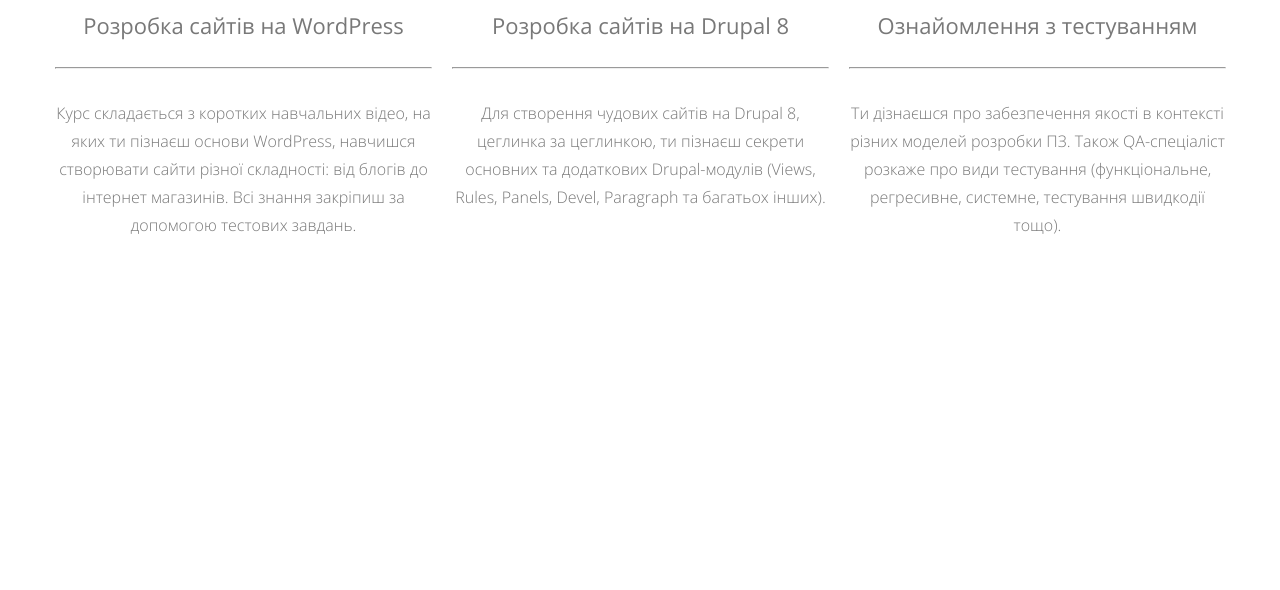
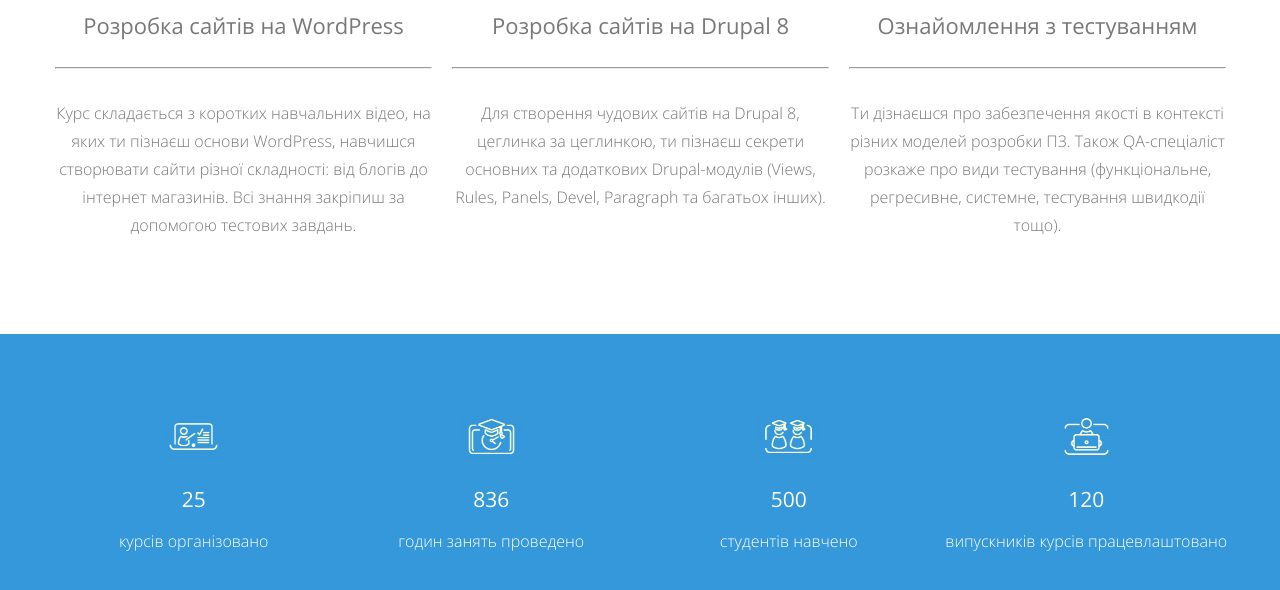
Before and after one commit to hashirama-d/hashirama_4maket, a website: page index.html in a window 1280 px wide. Shown: the part 1018-1608 px from the top of the page. Before the commit the page ends 1352 px from the top, so only its background shows below. Drawn offline with nearby package versions, Linux system fonts and the light colour scheme.

Commit message:
add statistics section with adaptive

```diff
--- a/index.html
+++ b/index.html
@@ -25,7 +25,7 @@
                 <nav class="menu">
                     <ul class="menu__list">
                         <li class="menu__item"><a href="#enroll" class="menu__item-link">Головна</a></li>
-                        <li class="menu__item"><a href="#" class="menu__item-link">Програма курсу</a></li>
+                        <li class="menu__item"><a href="#site-building" class="menu__item-link">Програма курсу</a></li>
                         <li class="menu__item"><a href="#" class="menu__item-link">Відгуки про курс</a></li>
                         <li class="menu__item"><a href="#" class="menu__item-link">Відео</a></li>
                         <li class="menu__item"><a href="#" class="menu__item-link">Ментори</a></li>
@@ -135,6 +135,38 @@
             </div>
         </div>
     </section>
+    <section class="statistics" id="statistics">
+        <div class="container">
+            <div class="statistics__inner">
+                <div class="statistics__items">
+                    <div class="statistics__item">
+                        <img src="images/icons/statistic-icon-1.png" alt="Іконка статистики"
+                             class="statistics__item-icon">
+                        <span class="statistics__item-value">25</span>
+                        <span class="statistics__item-description">курсів організовано</span>
+                    </div>
+                    <div class="statistics__item">
+                        <img src="images/icons/statistic-icon-2.png" alt="Іконка статистики"
+                             class="statistics__item-icon">
+                        <span class="statistics__item-value">836</span>
+                        <span class="statistics__item-description">годин занять проведено</span>
+                    </div>
+                    <div class="statistics__item">
+                        <img src="images/icons/statistic-icon-3.png" alt="Іконка статистики"
+                             class="statistics__item-icon">
+                        <span class="statistics__item-value">500</span>
+                        <span class="statistics__item-description">студентів навчено</span>
+                    </div>
+                    <div class="statistics__item">
+                        <img src="images/icons/statistic-icon-4.png" alt="Іконка статистики"
+                             class="statistics__item-icon">
+                        <span class="statistics__item-value">120</span>
+                        <span class="statistics__item-description">випускників курсів працевлаштовано</span>
+                    </div>
+                </div>
+            </div>
+        </div>
+    </section>
 </main>
 
 
--- a/js/index.js
+++ b/js/index.js
@@ -1,8 +1,6 @@
 const menuBtn = document.querySelector(".menu__btn");
 const menuList = document.querySelector(".menu__list");
 const menuLinks = document.querySelectorAll(".menu__item-link");
-
-const siteBuildingItems = document.querySelectorAll(".site-building__content-item");
 
 //  Тригер кнопки для бургер-меню
 menuBtn.addEventListener("click", () => {
@@ -24,12 +22,6 @@
         });
     })
 })
-
-if (siteBuildingItems.length > 3) {
-    console.log('slider');
-} else {
-    console.log('no slider');
-}
 
 $(document).ready(function(){
     $('.site-building__content').slick({
--- /dev/null
+++ b/scss/components/_statistics.scss
@@ -0,0 +1,37 @@
+.statistics {
+  background-color: $accent-color-bright;
+  color: #ffffff;
+  &__items {
+    padding: 80px 0 60px;
+    display: grid;
+    grid-template-columns: repeat(4, 1fr);
+    @media (max-width: 720px) {
+      padding: 40px 0 20px;
+      grid-template-columns: repeat(2, 1fr);
+    }
+  }
+  &__item {
+    margin-bottom: 20px;
+    //width: 25%;
+    display: flex;
+    flex-direction: column;
+    align-items: center;
+    text-align: center;
+    &-icon {
+      width: 63px;
+      height: 45px;
+      margin-bottom: 30px;
+    }
+    &-value {
+      font-size: 21px;
+      line-height: 21px;
+      margin-bottom: 20px;
+    }
+    &-description {
+      font-weight: 300;
+      @media (max-width: 440px) {
+        font-size: 12px;
+      }
+    }
+  }
+}
--- a/scss/style.scss
+++ b/scss/style.scss
@@ -7,3 +7,4 @@
 @import "components/header";
 @import "components/enroll";
 @import "components/site-building";
+@import "components/statistics";
```
Also changed, not shown: css/style.css, 1 other file.
